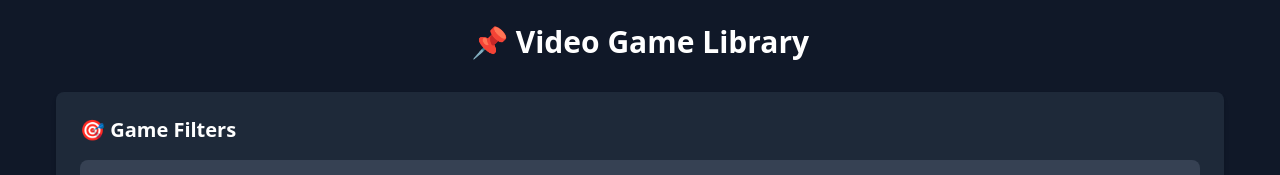
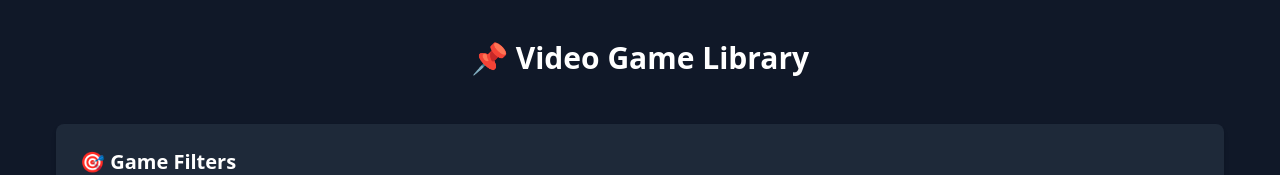
Before and after one commit to nicolasOyarce/rawg-game-library, a React (Vite) app: page / in a window 1280 px wide. Shown: the top 175 px of the page. Built offline with nearby package versions, Linux system fonts and the light colour scheme; no server answers.

Commit message:
feat: add spinner and route change

```diff
--- a/src/App.tsx
+++ b/src/App.tsx
@@ -1,15 +1,21 @@
+import { BrowserRouter, Routes, Route } from "react-router-dom";
 import { QueryClient, QueryClientProvider } from "@tanstack/react-query";
-import GameList from "./components/GameList";
+import Home from "./pages/Home";
+import GameDetails from "./pages/GameDetails";
+import NotFoundPage from "./pages/NotFoundPage";
 
 const queryClient = new QueryClient();
 
 function App() {
   return (
     <QueryClientProvider client={queryClient}>
-      <div className="container mx-auto p-4">
-        <h1 className="text-2xl font-bold mb-4">List Games</h1>
-        <GameList />
-      </div>
+      <BrowserRouter>
+        <Routes>
+          <Route path="/" element={<Home />} />
+          <Route path="/game/:id" element={<GameDetails />} />
+          <Route path="*" element={<NotFoundPage />} />
+        </Routes>
+      </BrowserRouter>
     </QueryClientProvider>
   );
 }
--- /dev/null
+++ b/src/components/Navigation.tsx
@@ -0,0 +1,11 @@
+import { Link } from "react-router-dom";
+
+export function Navigation() {
+    return (
+        <nav className="bg-gray-900 p-4">
+            <Link to={"/"}>
+                <h1 className="text-3xl font-bold text-white mb-8 text-center">📌 Video Game Library</h1>
+            </Link>
+        </nav>
+    );
+}
--- a/src/main.tsx
+++ b/src/main.tsx
@@ -1,24 +1,10 @@
 import React from "react";
 import ReactDOM from "react-dom/client";
-import { BrowserRouter, Routes, Route } from "react-router-dom";
-import { QueryClient, QueryClientProvider } from "@tanstack/react-query";
-import Home from "./pages/Home";
-import GameDetails from "./pages/GameDetails";
-import NotFoundPage from "./pages/NotFoundPage";
 import "./index.css";
-
-const queryClient = new QueryClient();
+import App from "./App";
 
 ReactDOM.createRoot(document.getElementById("root")!).render(
   <React.StrictMode>
-    <QueryClientProvider client={queryClient}>
-      <BrowserRouter>
-        <Routes>
-          <Route path="/" element={<Home />} />
-          <Route path="/game/:id" element={<GameDetails />} />
-          <Route path="*" element={<NotFoundPage />} />
-        </Routes>
-      </BrowserRouter>
-    </QueryClientProvider>
+    <App />
   </React.StrictMode>
 );
--- a/src/pages/GameDetails.tsx
+++ b/src/pages/GameDetails.tsx
@@ -1,5 +1,6 @@
 import { useParams } from "react-router-dom";
 import { useGameDetails } from "../hooks/useGameDetails";
+import { Navigation } from "../components/Navigation";
 
 const GameDetails = () => {
     const { id } = useParams<{ id: string }>();
@@ -10,6 +11,8 @@ const GameDetails = () => {
 
     return (
         <div className="bg-gray-900 min-h-screen p-6">
+            <Navigation />
+
             <div className="max-w-7xl mx-auto px-4 sm:px-6 lg:px-8">
                 <h1 className="text-4xl font-bold text-white mb-6">{game?.name}</h1>
                 <img src={game?.background_image} alt={game?.name} className="w-full h-96 object-cover rounded-lg mb-6" />
--- a/src/pages/Home.tsx
+++ b/src/pages/Home.tsx
@@ -3,6 +3,7 @@ import { Link } from "react-router-dom";
 import GameFilters from "../components/GameFilters";
 import { useFilteredGames } from "../hooks/useFilteredGames";
 import { Spinner } from "../components/Spinner";
+import { Navigation } from "../components/Navigation";
 
 const Home = () => {
     const [filters, setFilters] = useState({});
@@ -10,7 +11,7 @@ const Home = () => {
 
     return (
         <div className="bg-gray-900 min-h-screen p-6">
-            <h1 className="text-3xl font-bold text-white mb-8 text-center">📌 Video Game Library</h1>
+            <Navigation />
 
             <GameFilters onApplyFilters={setFilters} />
 
```
